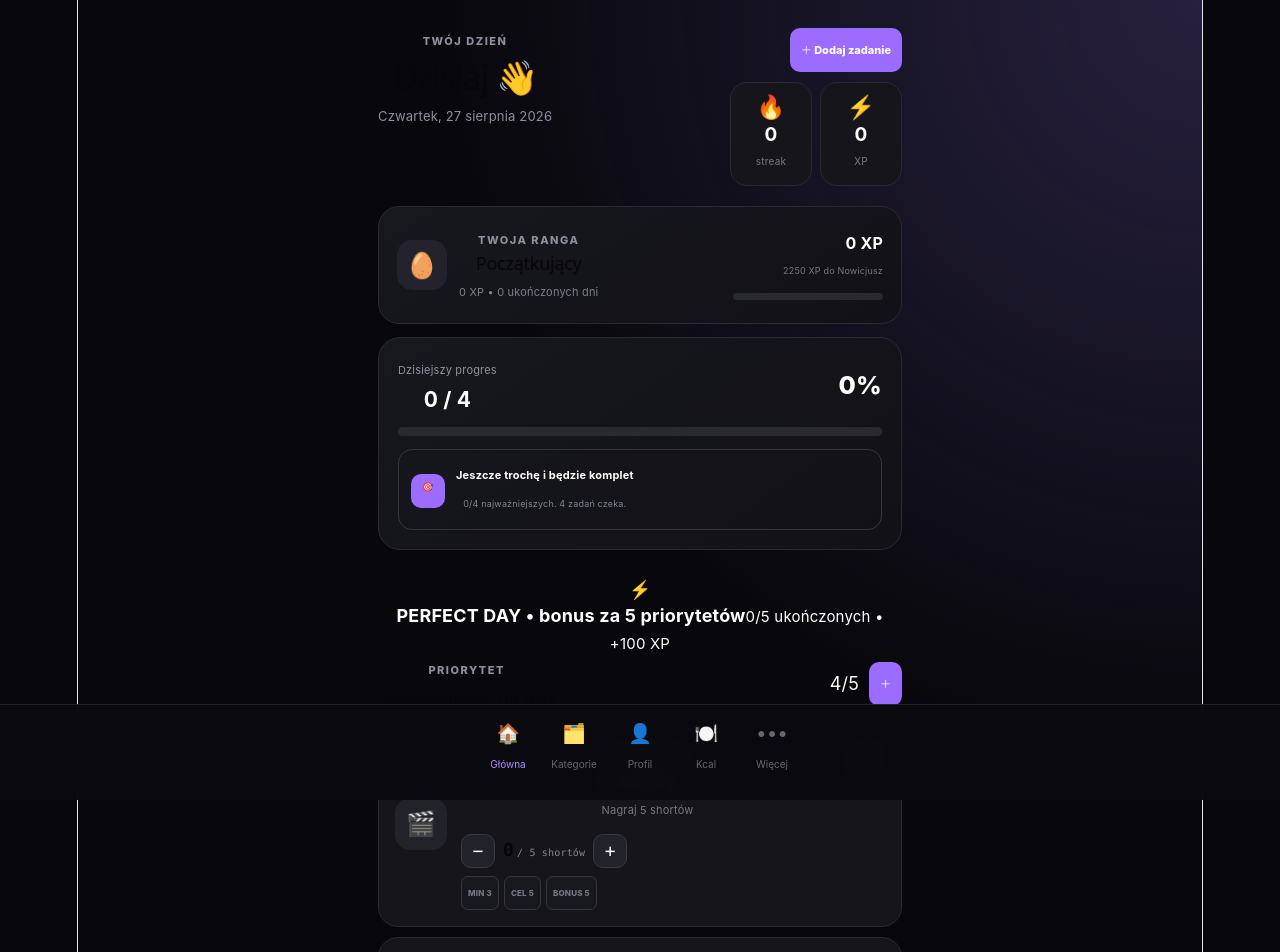
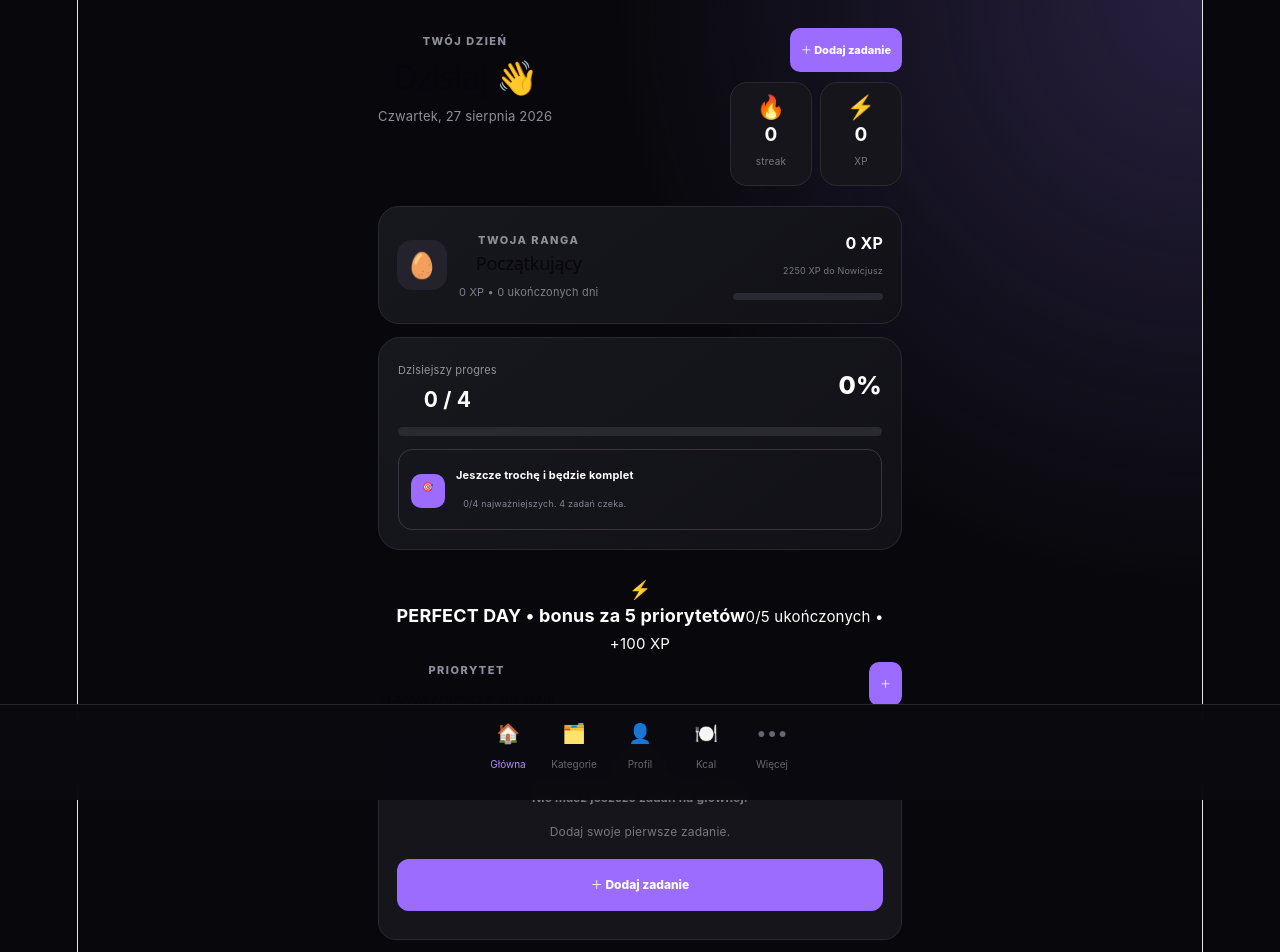
Before and after one commit to kejmileksior/daily-progress, a React (Vite) app: page / in a window 1280 px wide. Shown: the top 952 px of the page. Built offline with nearby package versions, Linux system fonts and the light colour scheme.

Commit message:
pusta glowna lista najwazniejszych zadan

```diff
--- a/src/App.jsx
+++ b/src/App.jsx
@@ -318,6 +318,8 @@ function normalizeTask(task = {}) {
     xp,
     bonusXp,
     important: typeof task.important === 'boolean' ? task.important : true,
+    // Tylko zadania dodane przez użytkownika trafiają na główną stronę.
+    showOnMain: typeof task.showOnMain === 'boolean' ? task.showOnMain : false,
   }
 }
 
@@ -484,6 +486,7 @@ function App() {
     xp: 25,
     bonusXp: 50,
     important: true,
+    showOnMain: true,
     days: [...defaultDays],
   }
 
@@ -840,6 +843,7 @@ function App() {
       xp: Math.max(5, Number(taskForm.xp) || 25),
       bonusXp: taskForm.type === 'counter' ? Math.max(Number(taskForm.xp) || 25, Number(taskForm.bonusXp) || 50) : Math.max(5, Number(taskForm.xp) || 25),
       important: Boolean(taskForm.important),
+      showOnMain: true,
       value: 0,
       days: taskForm.days.length ? taskForm.days : [...defaultDays],
     })
@@ -1074,8 +1078,10 @@ function App() {
     awardImportantBonusIfReady(nextTasks)
   }
 
-  const importantTasks = tasks.filter((task) => task.important)
-  const mainTasks = [...importantTasks, ...tasks.filter((task) => !task.important)]
+  // Główna strona zaczyna się pusta. Pokazujemy tutaj wyłącznie zadania,
+  // które użytkownik świadomie dodał do sekcji „Najważniejsze na dziś”.
+  const mainTasks = tasks
+    .filter((task) => task.showOnMain === true)
     .slice(0, 5)
 
   const renderTaskCard = (task) => {
@@ -1210,8 +1216,7 @@ function App() {
             <h2>Najważniejsze na dziś</h2>
           </div>
           <div style={{ display: 'flex', alignItems: 'center', gap: 10 }}>
-            <span>{mainTasks.length}/5</span>
-            <button className="add-task-button" onClick={openAddTask}>＋</button>
+            <button className="add-task-button" onClick={openAddTask} aria-label="Dodaj najważniejsze zadanie">＋</button>
           </div>
         </div>
 
```
